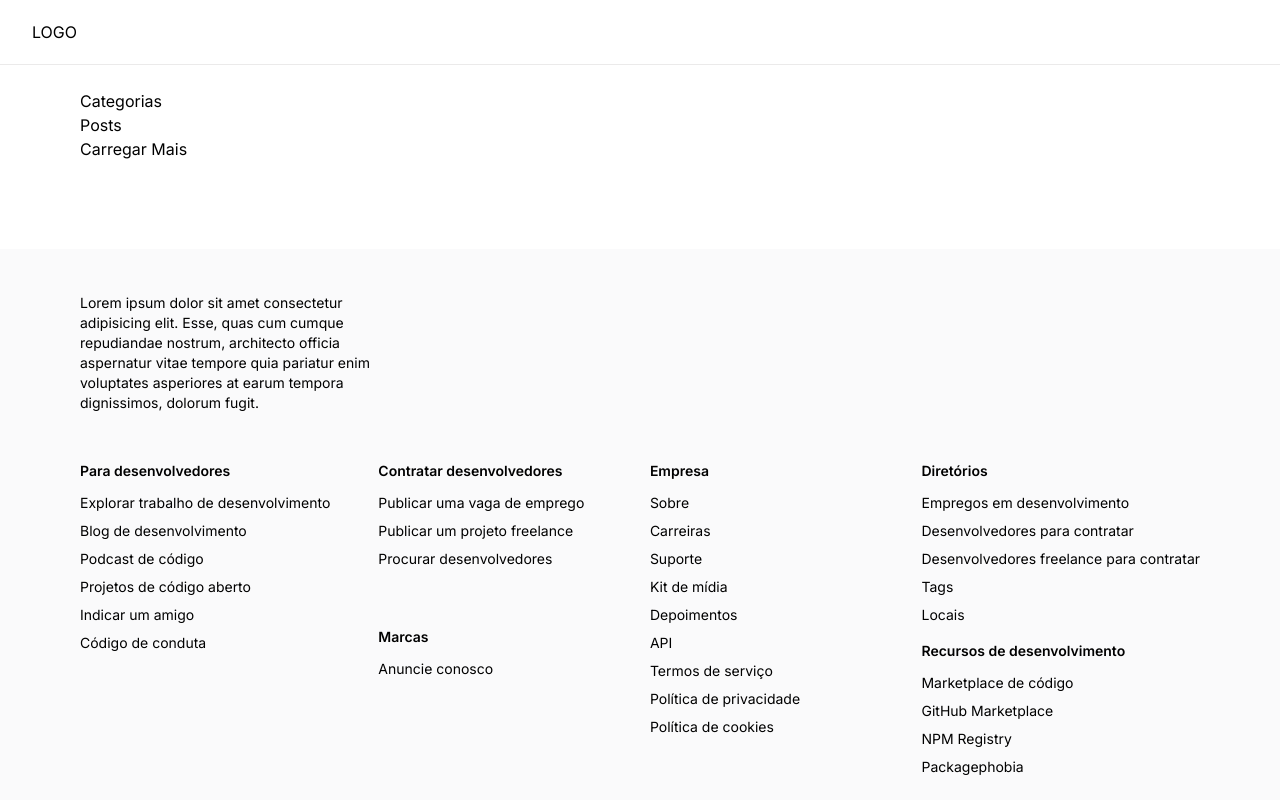
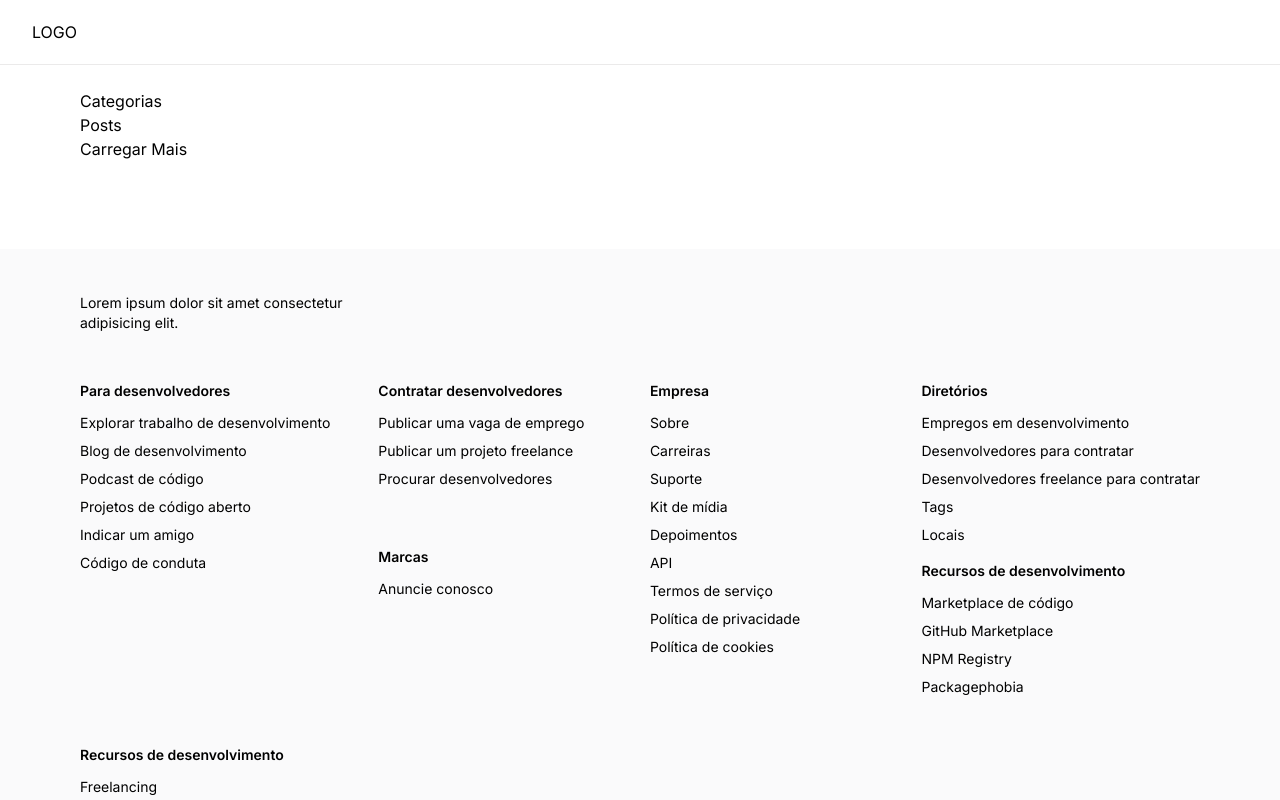
Before and after one commit to mauromaiodev/next-13-fullstack-page, a Next.js app: page / in a window 1280 px wide. Shown: the top 800 px of the page. Built offline with nearby package versions, Linux system fonts and the light colour scheme; no server answers.

Commit message:
ajuste no footer

```diff
--- a/components/Footer.tsx
+++ b/components/Footer.tsx
@@ -26,10 +26,7 @@ const Footer = () => (
         {/* <Image src="/" width={116} height={38} alt="logo" /> */}
 
         <p className="text-start text-sm font-normal mt-5 max-w-xs">
-          Lorem ipsum dolor sit amet consectetur adipisicing elit. Esse, quas
-          cum cumque repudiandae nostrum, architecto officia aspernatur vitae
-          tempore quia pariatur enim voluptates asperiores at earum tempora
-          dignissimos, dolorum fugit.
+          Lorem ipsum dolor sit amet consectetur adipisicing elit.
         </p>
       </div>
       <div className="flex flex-wrap gap-12">
```
